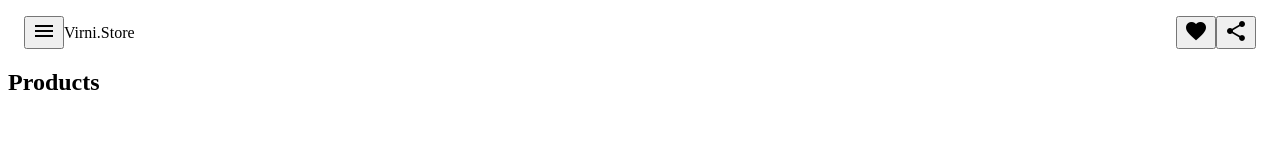
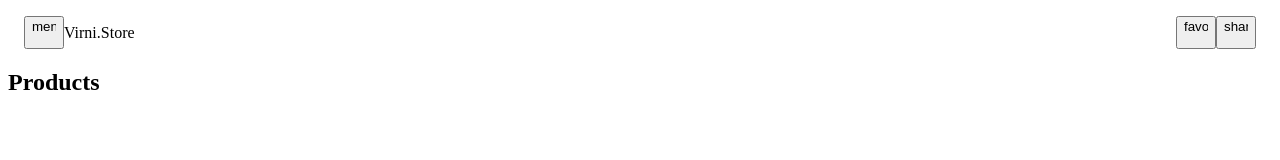
Before and after one commit to AndriiFedoriv/angular-virni-1.0, an Angular app: page / in a window 1280 px wide. Shown: the top 160 px of the page. Built offline with nearby package versions, Linux system fonts and the light colour scheme.

Commit message:
3 files modified

```diff
--- a/package.json
+++ b/package.json
@@ -18,6 +18,7 @@
     "@angular/core": "^14.0.0",
     "@angular/forms": "^14.0.0",
     "@angular/material": "^14.2.4",
+    "@angular/material/prebuilt-themes": "*",
     "@angular/platform-browser": "^14.0.0",
     "@angular/platform-browser-dynamic": "^14.0.0",
     "@angular/router": "^14.0.0",
--- a/src/index.html
+++ b/src/index.html
@@ -7,10 +7,6 @@
 
     <meta name="viewport" content="width=device-width, initial-scale=1" />
     <link rel="icon" type="image/x-icon" href="favicon.ico" />
-    <link
-      href="https://fonts.googleapis.com/icon?family=Material+Icons"
-      rel="stylesheet"
-    />
   </head>
   <body>
     <app-root></app-root>
--- a/src/styles.css
+++ b/src/styles.css
@@ -1,2 +1,3 @@
+@angular/material/prebuilt-themes/indigo-pink
 
 /* Add application styles & imports to this file! */
```
